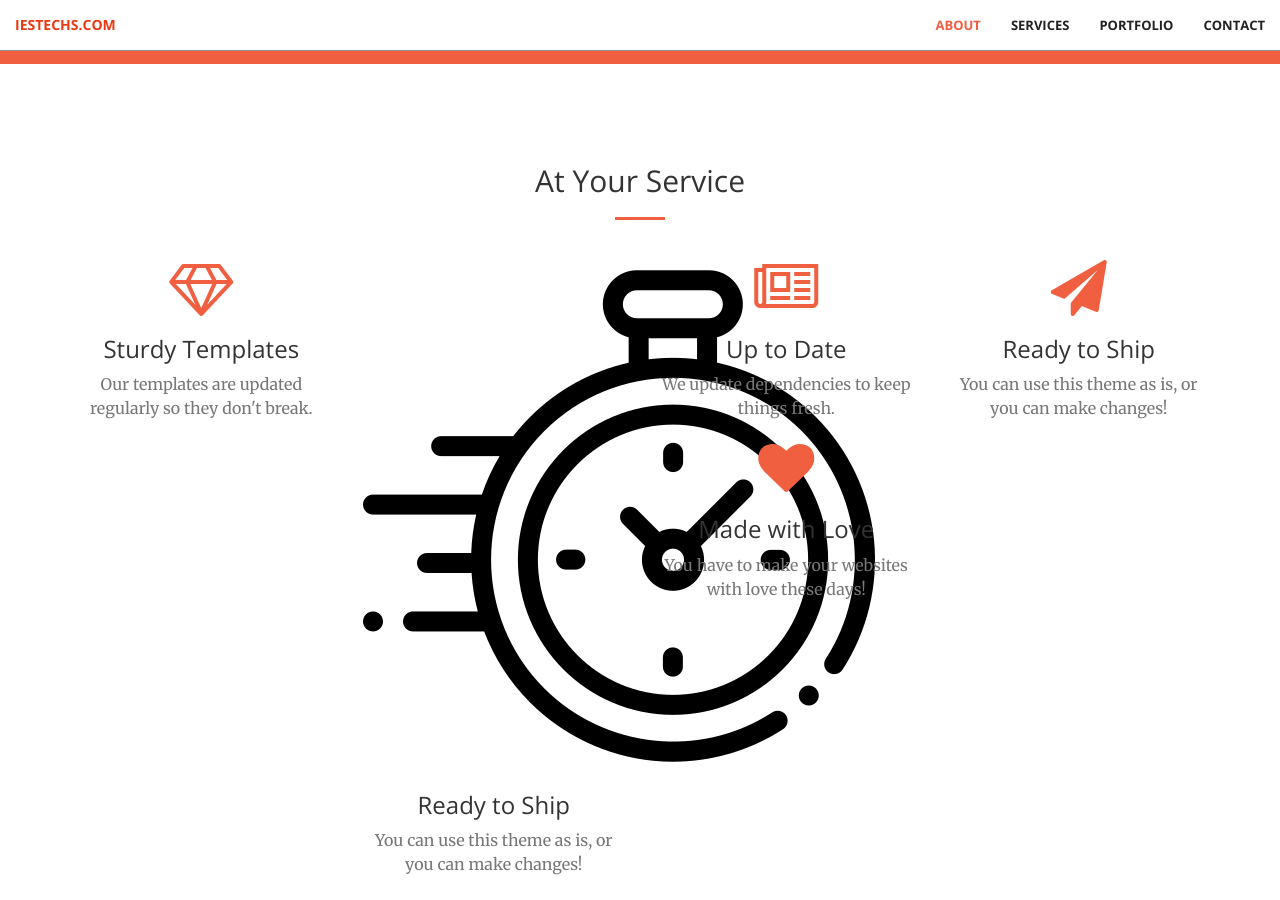
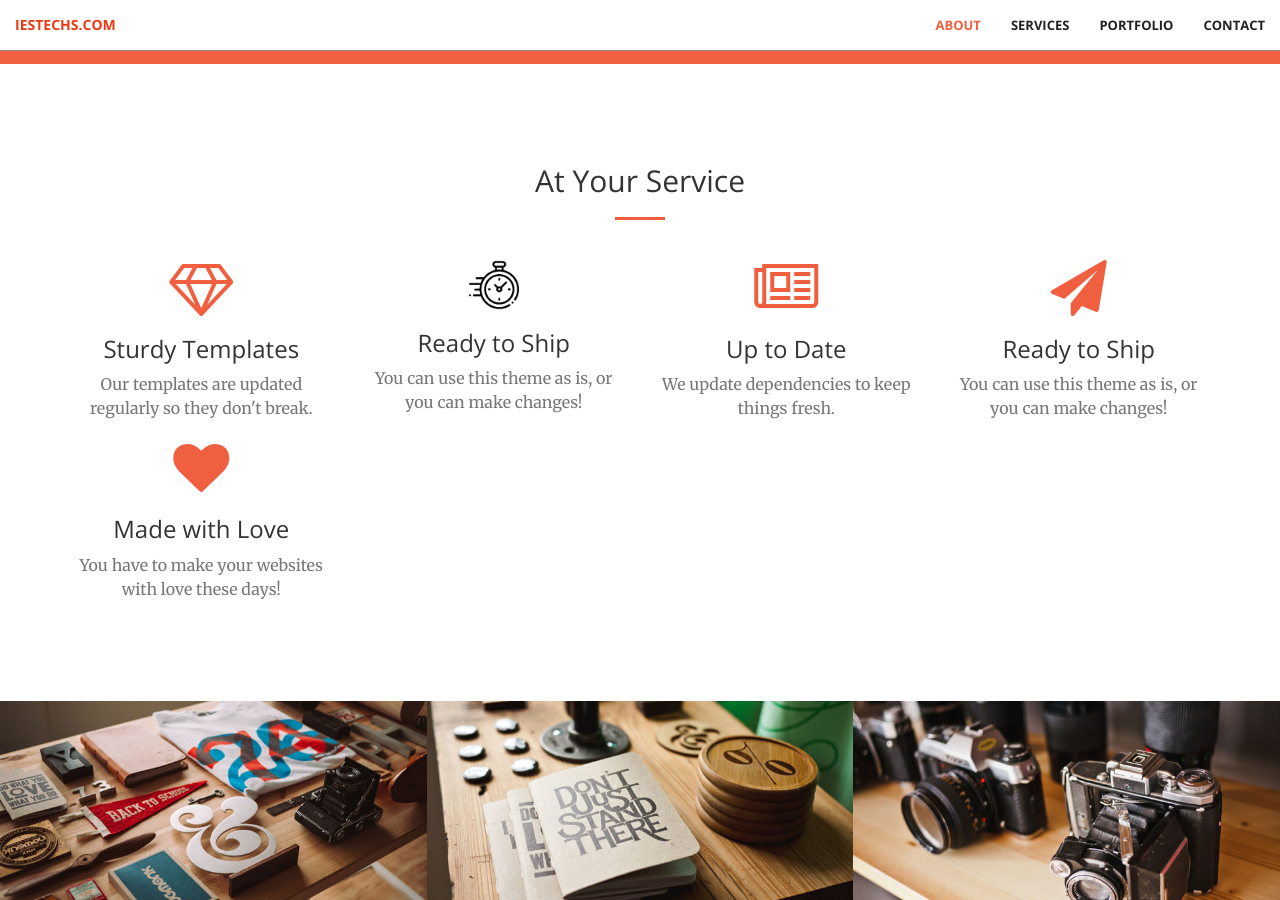
Before and after one commit to koelzerdev/koelzerdev.github.io, a Jekyll site: the page built from index.html, in a window 1280 px wide and 900 px high, scrolled down 1350 px. Built offline with Jekyll 4.4.1, drawn with Linux system fonts in a browser that asks for light colours.

Commit message:
still trying to fix image size

```diff
--- a/_includes/services.html
+++ b/_includes/services.html
@@ -19,7 +19,7 @@
             <div class="col-lg-3 col-md-6 text-center">
                 <div class="service-box">
                     <!-- <i class="fa fa-4x fa-paper-plane wow bounceIn text-primary" data-wow-delay=".1s"></i> -->
-                    <img class="fa fa-4x fa-paper-plane wow bounceIn text-primary" data-wow-delay=".1s" src="img/clock.png" alt="clock">
+                    <img class="fa fa-4x fa-paper-plane wow bounceIn text-primary" data-wow-delay=".1s" src="img/clock.png" alt="clock" width="50" height="50">
                     <h3>Ready to Ship</h3>
                     <p class="text-muted">You can use this theme as is, or you can make changes!</p>
                 </div>
```
